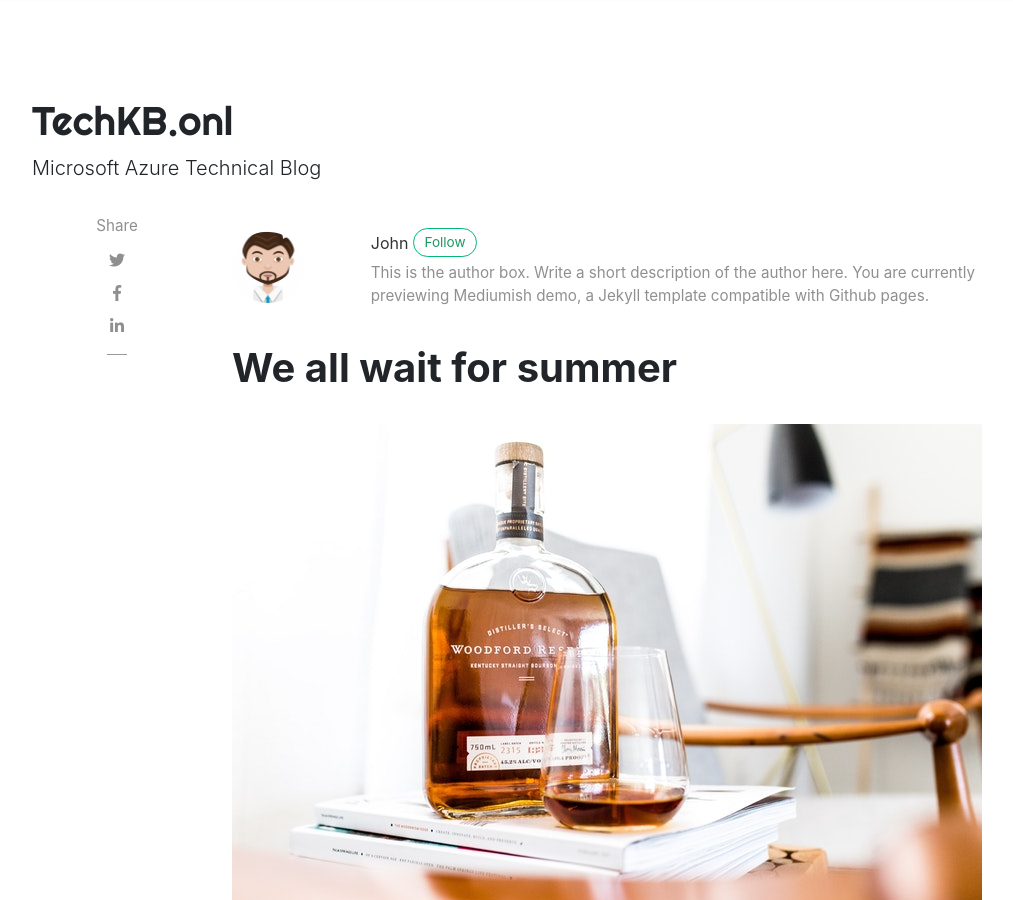
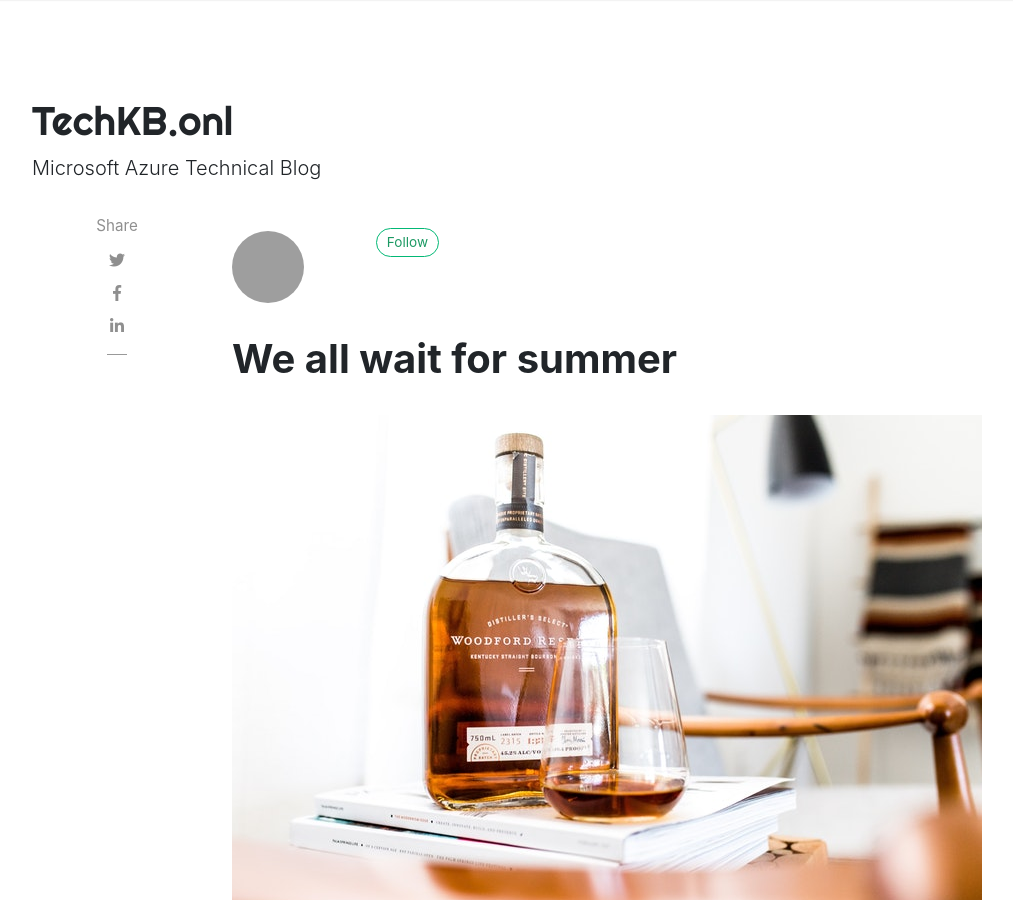
Before and after one commit to mcoutanche/github.io, a Jekyll site: the page built from _posts/2018-01-12-we-all-wait-for-summer.md, in a window 1280 px wide and 900 px high. Shown: the whole window, without its empty margins (53-1066 px from the left). Built offline with Jekyll 4.4.1, drawn with Linux system fonts in a browser that asks for light colours; nearby versions of some CDN libraries; comment, search, counter and statistics services are not loaded; part of the change alters nothing that is shown; grey boxes are pictures that could not be loaded.

Commit message:
Update to config

```diff
--- a/_config.yml
+++ b/_config.yml
@@ -22,23 +22,23 @@ authors:
     web: https://blog.techkb.onl
     twitter: https://x.com/mum3LE5
     description: "description"
-  sal:
-    name: Sal
-    display_name: Sal
-    gravatar: e56154546cf4be74e393c62d1ae9f9d4
-    email: wowthemesnet@gmail.com
-    web: https://www.wowthemes.net
-    twitter: https://twitter.com/wowthemesnet
-    description: "Author of Mediumish, a Bootstrap Medium styled template available for WordPress, HTML, Ghost and Jekyll. You are currently previewing Jekyll template demo."
-  john:
-    name: John
-    display_name: John
-    avatar: 'assets/images/avatar.png'
-    gravatar: b1cc14991db7a456fcd761680bbc8f81
-    email: wowthemesnet@gmail.com
-    web: https://www.wowthemes.net
-    twitter: https://twitter.com/wowthemesnet
-    description: "This is the author box. Write a short description of the author here. You are currently previewing Mediumish demo, a Jekyll template compatible with Github pages."
+ # sal:
+ #   name: Sal
+ #   display_name: Sal
+ #   gravatar: e56154546cf4be74e393c62d1ae9f9d4
+ #   email: wowthemesnet@gmail.com
+ #   web: https://www.wowthemes.net
+ #   twitter: https://twitter.com/wowthemesnet
+ #   description: "Author of Mediumish, a Bootstrap Medium styled template available for WordPress, HTML, Ghost and Jekyll. You are currently previewing Jekyll template demo."
+ # john:
+ #   name: John
+ #   display_name: John
+ #   avatar: 'assets/images/avatar.png'
+ #   gravatar: b1cc14991db7a456fcd761680bbc8f81
+ #   email: wowthemesnet@gmail.com
+ #   web: https://www.wowthemes.net
+ #   twitter: https://twitter.com/wowthemesnet
+ #   description: "This is the author box. Write a short description of the author here. You are currently previewing Mediumish demo, a Jekyll template compatible with Github pages."
 
 # Plugins
 plugins:
--- a/_layouts/default.html
+++ b/_layouts/default.html
@@ -75,7 +75,7 @@ ga('send', 'pageview');
                 <a class="nav-link" href="{{ site.baseurl }}/about">About</a>
                 </li>
 
-                <li class="nav-item">
+            <!--     <li class="nav-item">
                 <a target="_blank" class="nav-link" href="https://bootstrapstarter.com/bootstrap-templates/template-mediumish-bootstrap-jekyll/"> Docs</a>
                 </li>
 
@@ -90,6 +90,7 @@ ga('send', 'pageview');
                 <li class="nav-item">
                 <a target="_blank" class="nav-link" href="https://github.com/wowthemesnet/mediumish-theme-jekyll"><i class="fab fa-github"></i> Fork on Github</a>
                 </li>
+            -->
 
                 {% include search-lunr.html %}
 
```
